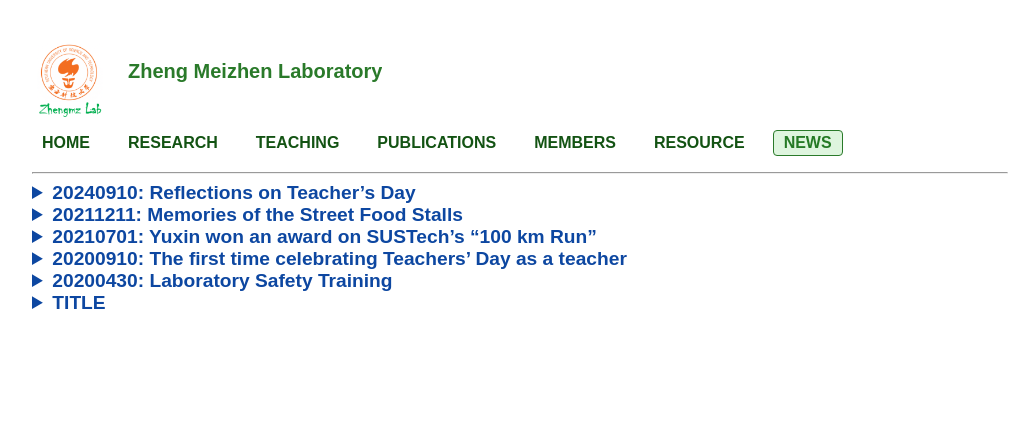
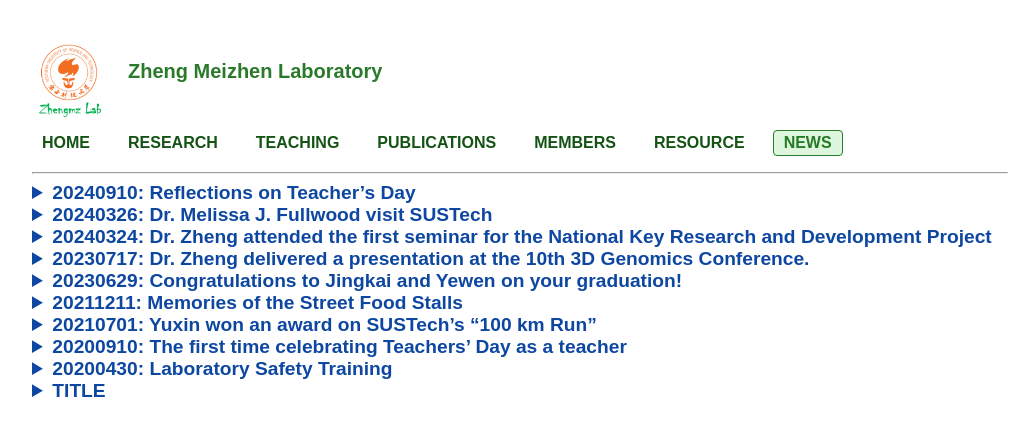
Before and after one commit to ZhengmzLab/zhengmzlab.github.io, a Jekyll site: the page built from news.md, in a window 1280 px wide. Shown: the top 436 px of the page, without its empty margins (120-1143 px from the left). Built offline with Jekyll 4.4.1, drawn with Linux system fonts in a browser that asks for light colours.

Commit message:
Update news.md

```diff
--- a/news.md
+++ b/news.md
@@ -3,7 +3,7 @@ layout: default
 title: NEWS
 ---
 
-
+<!-- ################################# -->
 <details>
 <summary  style="color:#0D47A1; font-size:1.2em; font-weight:bold;" >20240910: Reflections on Teacher’s Day</summary>
 <br>
@@ -25,7 +25,41 @@ Let’s guess whose thoughtful idea it was!
 笑语盈盈满研斋。
 
 </details>
+<!-- ################################# -->
+<details>
+<summary  style="color:#0D47A1; font-size:1.2em; font-weight:bold;" >20240326: Dr. Melissa J. Fullwood visit SUSTech</summary>
+  <br>
+Dr. Melissa J. Fullwood is an Associate Professor in the School of Biological Sciences at Nanyang Technological University (NTU). Her laboratory focuses on elucidating the role of 3-dimensional genome organization in the regulation of transcription in cancer cells. Today, she visited SUSTech and delivered a talk entitled, “Investigating the 3D genome organization of silencers and enhancers in the human genome.”
 
+
+
+<img src="" style="max-width:100%;" alt="教师节图片" />
+
+</details>
+<!-- ################################# -->
+<details>
+<summary  style="color:#0D47A1; font-size:1.2em; font-weight:bold;" >20240324: Dr. Zheng attended the first seminar for the National Key Research and Development Project
+</summary>
+  <br>
+Today, the first project seminar for the National Key R&D Program "High-Precision Panoramic Transcriptome In-Depth Analysis Technology" was held at the headquarters of BGI Shenzhen Research Institute, chaired by Xuxun. Dr. Zheng attended the meeting as the principal investigator of the first sub-project.
+
+</details>
+<!-- ################################# -->
+<details>
+<summary  style="color:#0D47A1; font-size:1.2em; font-weight:bold;" >20230717: Dr. Zheng delivered a presentation at the 10th 3D Genomics Conference.</summary>
+  <br>
+
+<img src="https://github.com/user-attachments/assets/b6a20b12-7338-4834-a445-4578cbad1aae" style="max-width:100%;" alt="教师节图片" />
+
+</details>
+<!-- ################################# -->
+<details>
+<summary  style="color:#0D47A1; font-size:1.2em; font-weight:bold;" >20230629: Congratulations to Jingkai and Yewen on your graduation!</summary>
+  <br>
+Wishing you both a brilliant future as you embark on new journeys from our laboratory family.
+<img src="https://github.com/user-attachments/assets/c490c652-6c29-4f62-88ef-75b20767e768" style="max-width:100%;" alt="教师节图片" />
+
+</details>
 <!-- ################################# -->
 <details>
 <summary  style="color:#0D47A1; font-size:1.2em; font-weight:bold;" >20211211: Memories of the Street Food Stalls</summary>
@@ -69,8 +103,6 @@ Dr. Zhen, Ningduo and Chunni are learning about laboratory safety together.
 </details>
 
 <!-- ################################# -->
-
-
 <details>
 <summary  style="color:#0D47A1; font-size:1.2em; font-weight:bold;" >TITLE</summary>
   <br>
@@ -78,5 +110,4 @@ Dr. Zhen, Ningduo and Chunni are learning about laboratory safety together.
 <img src="" style="max-width:100%;" alt="教师节图片" />
 
 </details>
-
 <!-- ################################# -->
```
